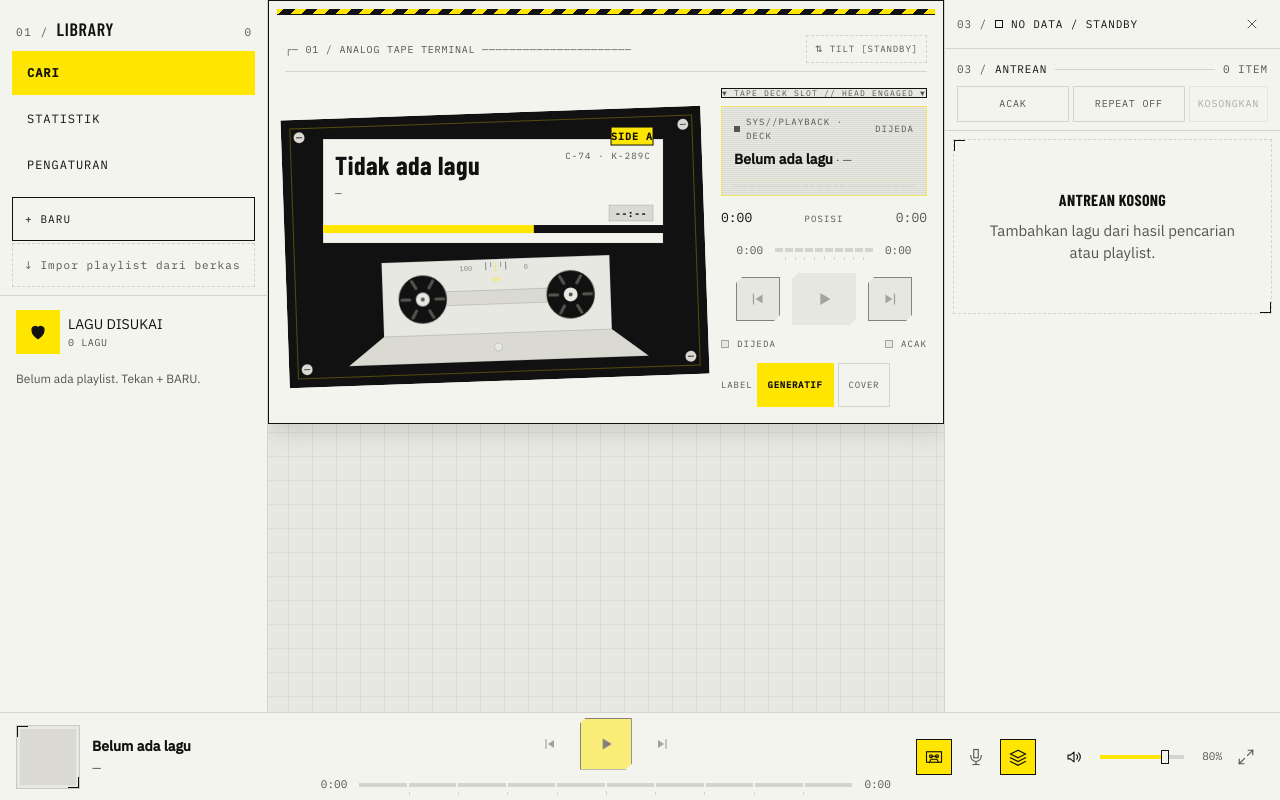
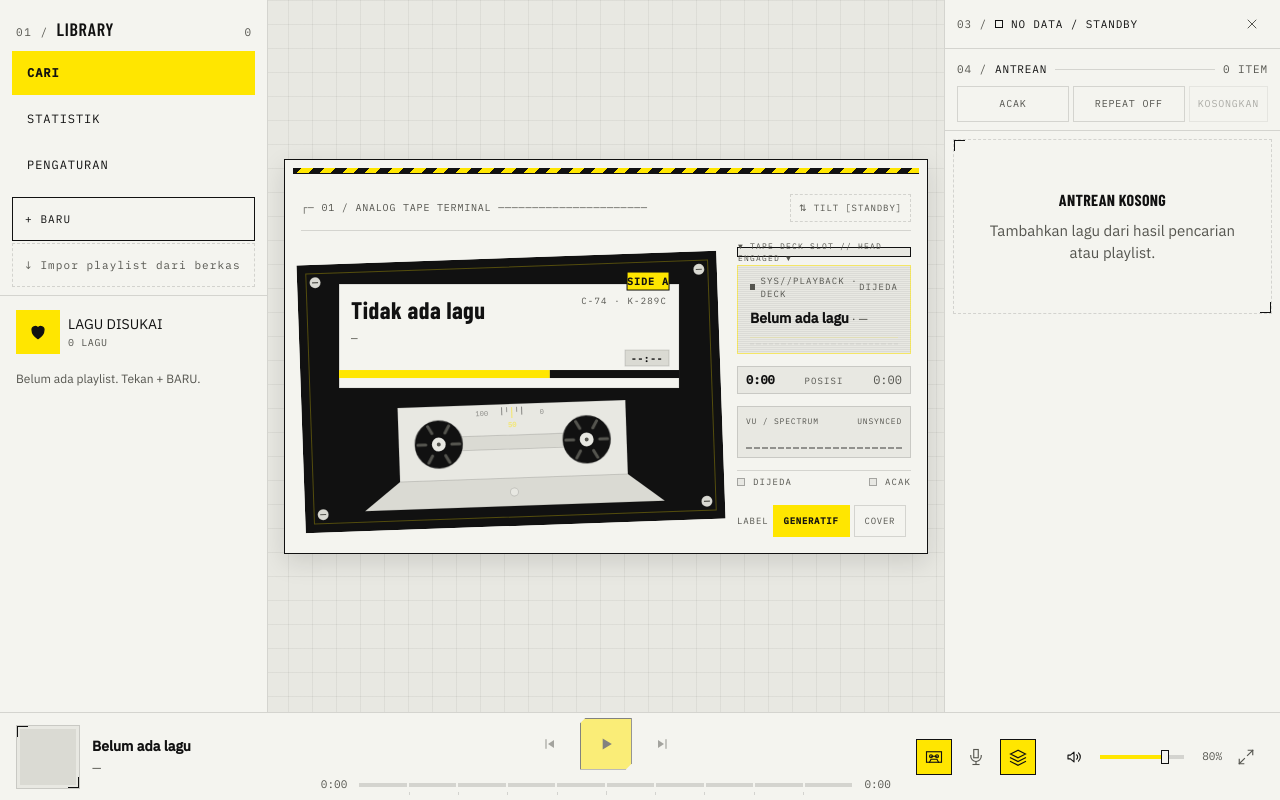
Before and after one commit to Greeezzz/Kaset-E, a React (Vite) app: page / in a window 1280 px wide. Both pictures are taken after a click on the button 934 px from the left and 756 px from the top of the page. Built offline with nearby package versions, Linux system fonts and the light colour scheme.

Commit message:
fix(ui): polish layout, sidebar auto-exit, lyrics stability, and cassette deck

```diff
--- a/src/app/App.tsx
+++ b/src/app/App.tsx
@@ -463,13 +463,20 @@ export function App() {
     }
   }
 
+  function handleNavigate(r: Route) {
+    setCenterMode(null);
+    setRoute(r);
+  }
+
   function handleSelectFavorites() {
+    setCenterMode(null);
     setSelectedPlaylistId(null);
     setLibTab("Favorit");
     setRoute("library");
   }
 
   function handleSelectPlaylist(id: number) {
+    setCenterMode(null);
     setSelectedPlaylistId(id);
     setLibTab("Playlist");
     setRoute("library");
@@ -607,7 +614,7 @@ export function App() {
           <Sidebar
             rel={sidebarRel}
             route={route}
-            onNavigate={setRoute}
+            onNavigate={handleNavigate}
             playlists={lib.playlists}
             favorites={lib.favorites}
             selectedPlaylistId={selectedPlaylistId}
@@ -635,10 +642,13 @@ export function App() {
           ref={mainRef}
           style={{
             minWidth: 0,
-            overflowY: "auto",
+            height: "100%",
+            minHeight: 0,
+            overflowY: centerMode ? "hidden" : "auto",
             overflowX: "hidden",
             display: "flex",
             flexDirection: "column",
+            flex: 1,
           }}
         >
           {centerMode === "kaset" ? (
--- a/src/features/player/KasetMode.tsx
+++ b/src/features/player/KasetMode.tsx
@@ -4,11 +4,9 @@ import type { PlayerState } from "../../types";
 import { T } from "../../lib/strings";
 import { formatDuration } from "../../lib/format";
 import { invoke, runningInTauri } from "../../lib/tauri";
-import { IkonNext, IkonPause, IkonPlay, IkonPrev } from "../../components/icons";
 import { useActiveLyric } from "../../hooks/useActiveLyric";
 import { useAnimasiKaset } from "../../hooks/useAnimasiKaset";
 import { useProgresKaset } from "../../hooks/useProgresKaset";
-import { SeekBar } from "./SeekBar";
 import { KasetSvg, KasetSvgBercover } from "./KasetSvg";
 
 /**
@@ -41,9 +39,6 @@ const KUNCI_LABEL = "kaset.label";
 export function KasetMode({
   state,
   onToggle,
-  onNext,
-  onPrevious,
-  onSeek,
 }: {
   state: PlayerState;
   onToggle?: () => void;
@@ -84,7 +79,6 @@ export function KasetMode({
     void invoke("setting_set", { key: KUNCI_LABEL, value: baru }).catch(() => {});
   }, []);
 
-  const ada = Boolean(state.track);
   const memutar = state.status === "playing";
   const memuat = state.status === "loading";
 
@@ -94,6 +88,19 @@ export function KasetMode({
   return (
     <div
       style={{
+        display: "flex",
+        flexDirection: "column",
+        flex: 1,
+        minHeight: 0,
+        height: "100%",
+        justifyContent: "center",
+        alignItems: "center",
+        padding: "var(--s-4)",
+        boxSizing: "border-box",
+      }}
+    >
+      <div
+        style={{
           display: "grid",
           gap: "var(--s-4)",
           padding: "var(--s-4)",
@@ -101,6 +108,7 @@ export function KasetMode({
           background: "var(--panel)",
           minWidth: 0,
           width: "100%",
+          maxWidth: 960,
           boxShadow: "0 8px 24px rgba(0,0,0,0.12)",
         }}
       >
@@ -200,79 +208,85 @@ export function KasetMode({
               memutar={memutar}
             />
 
-          {/* Counter mono: posisi / durasi. Angka tabular (kelas `.mono`)
-              supaya lebar digit tidak berubah dan baris tidak "bergetar". */}
+            {/* Counter mono: posisi / durasi. Angka tabular */}
             <div
               className="mono"
               style={{
                 display: "flex",
                 justifyContent: "space-between",
                 alignItems: "baseline",
-              fontSize: 13,
+                fontSize: 12,
+                padding: "4px 8px",
+                background: "var(--bg)",
+                border: "1px solid var(--line)",
               }}
             >
-            <span style={{ color: "var(--ink)" }}>{formatDuration(state.positionMs)}</span>
+              <span style={{ color: "var(--ink)", fontWeight: 600 }}>
+                {formatDuration(state.positionMs)}
+              </span>
               <span className="muted" style={{ fontSize: 9, letterSpacing: "0.12em" }}>
                 {T.kasetCounter}
               </span>
               <span className="muted">{formatDuration(state.durationMs)}</span>
             </div>
 
-          <SeekBar
-            positionMs={state.positionMs}
-            durationMs={state.durationMs}
-            onSeek={(ms) => onSeek?.(ms)}
-            disabled={!ada || !onSeek}
-            loading={memuat}
+            {/* Visualizer Bersegmen ala Terminal Tape Deck */}
+            <div
+              style={{
+                display: "flex",
+                flexDirection: "column",
+                gap: 4,
+                padding: "8px",
+                background: "var(--bg)",
+                border: "1px solid var(--line)",
+              }}
+              aria-hidden="true"
+            >
+              <div
+                style={{
+                  display: "flex",
+                  justifyContent: "space-between",
+                  alignItems: "center",
+                  fontFamily: "var(--font-mono)",
+                  fontSize: 8,
+                  color: "var(--ink-muted)",
+                  letterSpacing: "0.1em",
+                }}
+              >
+                <span>VU / SPECTRUM</span>
+                <span>{hasSyncedLyrics ? "SYNCED" : "UNSYNCED"}</span>
+              </div>
+              <div
+                style={{
+                  display: "grid",
+                  gridTemplateColumns: "repeat(20, 1fr)",
+                  gap: 2,
+                  height: 18,
+                  alignItems: "flex-end",
+                }}
+              >
+                {Array.from({ length: 20 }).map((_, i) => {
+                  const tinggiPct = memutar
+                    ? Math.max(15, Math.sin((i + 1) * 0.8 + state.positionMs / 300) * 40 + 55)
+                    : 10;
+                  const isPeak = tinggiPct > 75;
+                  return (
+                    <div
+                      key={i}
+                      style={{
+                        width: "100%",
+                        height: `${tinggiPct}%`,
+                        background: isPeak ? "var(--accent)" : "var(--line-strong)",
+                        opacity: memutar ? 1 : 0.4,
+                        transition: "height 0.1s ease",
+                      }}
                     />
-
-          <div className="kaset-dek-kontrol">
-            <button
-              type="button"
-              className="kaset-tombol"
-              onClick={onPrevious}
-              disabled={!ada || !onPrevious}
-              aria-label={T.laguSebelumnya}
-              title={T.laguSebelumnya}
-            >
-              <IkonPrev size={18} />
-            </button>
-
-            {/* Satu-satunya blok kuning, paling besar — hirarki sama dengan
-                PlayerBar supaya mata jatuh ke tempat yang sama di kedua mode. */}
-            <button
-              type="button"
-              className="kaset-tombol kaset-tombol-utama"
-              onClick={onToggle}
-              disabled={!ada || !onToggle}
-              aria-label={memutar ? T.jeda : T.putar}
-              title={memutar ? T.jeda : T.putar}
-            >
-              {memuat ? (
-                <span aria-hidden="true" style={{ fontSize: 16, letterSpacing: 1 }}>
-                  {"\u2026"}
-                </span>
-              ) : memutar ? (
-                <IkonPause size={22} />
-              ) : (
-                <IkonPlay size={22} />
-              )}
-            </button>
-
-            <button
-              type="button"
-              className="kaset-tombol"
-              onClick={onNext}
-              disabled={!ada || !onNext}
-              aria-label={T.laguBerikutnya}
-              title={T.laguBerikutnya}
-            >
-              <IkonNext size={18} />
-            </button>
+                  );
+                })}
+              </div>
             </div>
 
-          {/* Indikator: LED status + LED shuffle. Teks selalu menyertai supaya
-              tidak bergantung pada warna saja. */}
+            {/* Indikator Teknis & Metadata */}
             <div
               style={{
                 display: "flex",
@@ -280,6 +294,8 @@ export function KasetMode({
                 justifyContent: "space-between",
                 gap: "var(--s-3)",
                 flexWrap: "wrap",
+                padding: "4px 0",
+                borderTop: "1px solid var(--line)",
               }}
             >
               <span style={{ display: "inline-flex", alignItems: "center", gap: 8 }}>
@@ -314,6 +330,7 @@ export function KasetMode({
               </span>
             </div>
 
+            {/* Opsi Label: GENERATIF | COVER */}
             <div style={{ display: "flex", gap: 4, alignItems: "center", flexWrap: "wrap" }}>
               <span className="mono muted" style={{ fontSize: 9, letterSpacing: "0.1em" }}>
                 {T.kasetLabel}
@@ -328,7 +345,7 @@ export function KasetMode({
                     aria-pressed={aktif}
                     className="mono"
                     style={{
-                    minHeight: 44,
+                      minHeight: 32,
                       padding: "0 10px",
                       fontSize: 9,
                       letterSpacing: "0.08em",
@@ -343,6 +360,7 @@ export function KasetMode({
                   </button>
                 );
               })}
+            </div>
           </div>
         </div>
       </div>
--- a/src/features/player/KasetSvg.tsx
+++ b/src/features/player/KasetSvg.tsx
@@ -30,6 +30,7 @@ export function KasetSvg({
   berputar = false,
   progres = 0,
   kurangiGerak = false,
+  coverUrl = null,
 }: {
   track: Track | null;
   /** Pengali ukuran; 1 = 420x268. */
@@ -44,6 +45,8 @@ export function KasetSvg({
   progres?: number;
   /** `prefers-reduced-motion`: tanpa putaran, radius tetap berubah. */
   kurangiGerak?: boolean;
+  /** URL cover art opsional untuk mode cover (dirender di label stiker luar, di bawah jendela reel). */
+  coverUrl?: string | null;
 }) {
   const label = useMemo(() => labelKaset(track?.videoId ?? "kaset"), [track?.videoId]);
   const strip = polaStrip(label.pola);
@@ -122,6 +125,22 @@ export function KasetSvg({
         <g transform={`rotate(${label.kemiringan} 210 78)`}>
           <rect x="40" y="26" width="340" height="104" fill="var(--panel)" stroke="var(--line)" />
 
+          {/* Latar cover art jika dalam mode cover: di bawah strip & teks, dengan overlay gelap */}
+          {coverUrl && (
+            <g>
+              <image
+                href={coverUrl}
+                x="40"
+                y="26"
+                width="340"
+                height="104"
+                preserveAspectRatio="xMidYMid slice"
+                opacity="0.28"
+              />
+              <rect x="40" y="26" width="340" height="104" fill="var(--bg)" opacity="0.4" />
+            </g>
+          )}
+
           {/* Strip warna: pola berbeda per lagu */}
           <StripWarna x={40} y={label.stripDiAtas ? 26 : 112} lebar={340} pola={strip} />
         </g>
@@ -129,17 +148,31 @@ export function KasetSvg({
         {/* Teks label: bagian yang benar-benar dibaca. Teks asli, bukan path,
             sehingga tetap bisa diseleksi dan dibacakan. */}
         <g transform={`rotate(${label.kemiringan} 210 78)`}>
-          <text
+          {/* Judul: max-width 265px di dalam foreignObject agar auto ellipsis & tidak menabrak badge SIDE A di x=328 */}
+          <foreignObject
             x="52"
-            y={label.stripDiAtas ? 74 : 62}
-            fill="var(--ink)"
-            fontFamily="var(--font-display)"
-            fontSize="26"
-            fontWeight="700"
-            letterSpacing="0.5"
+            y={label.stripDiAtas ? 46 : 34}
+            width="265"
+            height="36"
+            style={{ overflow: "hidden" }}
+          >
+            <div
+              style={{
+                fontFamily: "var(--font-display)",
+                fontSize: "24px",
+                fontWeight: 700,
+                color: "var(--ink)",
+                letterSpacing: "0.5px",
+                whiteSpace: "nowrap",
+                overflow: "hidden",
+                textOverflow: "ellipsis",
+                lineHeight: "36px",
+              }}
+              title={track?.title ?? "Tidak ada lagu"}
             >
               {judul}
-          </text>
+            </div>
+          </foreignObject>
           <text
             x="52"
             y={label.stripDiAtas ? 96 : 84}
@@ -449,7 +482,9 @@ export function KasetSvgBercover({
   kurangiGerak?: boolean;
 }) {
   const url = useCover(track?.coverKey);
-  if (!url) {
+
+  // Cover ditempatkan sebagai latar label stiker kaset (di bawah jendela reel)
+  // sehingga kedua jendela reel kiri & kanan tetap terlihat utuh dan berputar bebas.
   return (
     <KasetSvg
       track={track}
@@ -457,36 +492,7 @@ export function KasetSvgBercover({
       berputar={berputar}
       progres={progres}
       kurangiGerak={kurangiGerak}
+      coverUrl={url}
     />
   );
 }
-
-  // Cover ditempel di jendela reel sebagai "foto di label", bukan menggantikan
-  // seluruh kaset: cangkang dan label tetap khas Kaset.
-  return (
-    <div style={{ position: "relative", display: "inline-block", maxWidth: "100%" }}>
-      <KasetSvg
-        track={track}
-        ukuran={ukuran}
-        berputar={berputar}
-        progres={progres}
-        kurangiGerak={kurangiGerak}
-      />
-      <img
-        src={url}
-        alt=""
-        aria-hidden="true"
-        style={{
-          position: "absolute",
-          left: "23.5%",
-          top: "55.5%",
-          width: "21%",
-          aspectRatio: "1",
-          objectFit: "cover",
-          border: "1px solid var(--line-strong)",
-          pointerEvents: "none",
-        }}
-      />
-    </div>
-  );
-}
--- a/src/features/queue/QueuePanel.tsx
+++ b/src/features/queue/QueuePanel.tsx
@@ -71,7 +71,7 @@ export function QueuePanel({
 
   return (
     <div style={{ display: "flex", flexDirection: "column", flex: 1, minHeight: 0 }}>
-      {/* Kepala sistem: 03 / ANTREAN ──── N ITEM */}
+      {/* Kepala sistem: 04 / ANTREAN ──── N ITEM */}
       <div
         style={{
           display: "flex",
@@ -82,7 +82,7 @@ export function QueuePanel({
         }}
       >
         <span className="label" aria-hidden="true">
-          03 /
+          04 /
         </span>
         <span className="label" style={{ color: "var(--ink)" }}>
           {T.antrean}
```
Also changed, not shown: src/features/lyrics/FullscreenLyrics.tsx (+53 -7 lines), src/features/lyrics/LyricsView.tsx (+33 -10 lines). Lines whose indentation alone changed are shown as unchanged.
